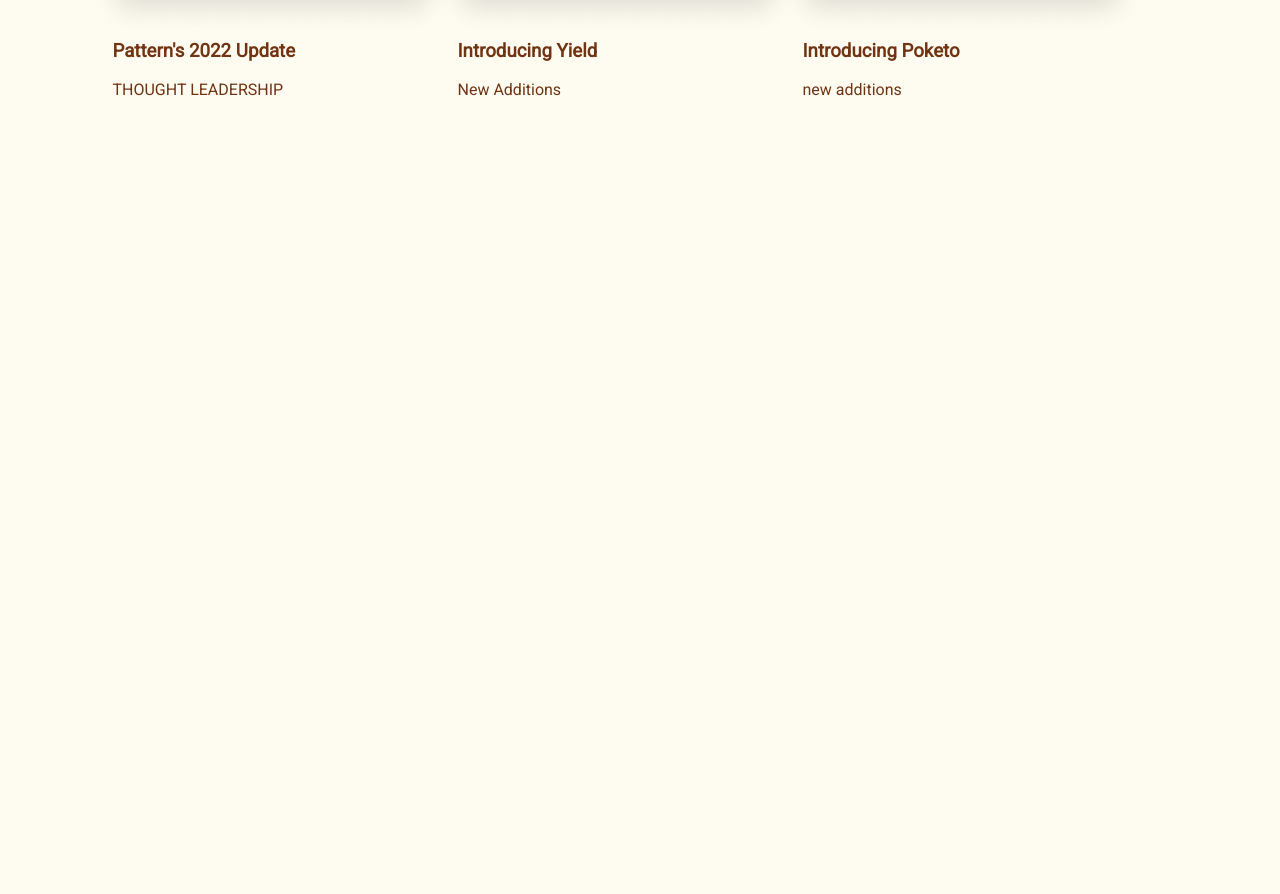
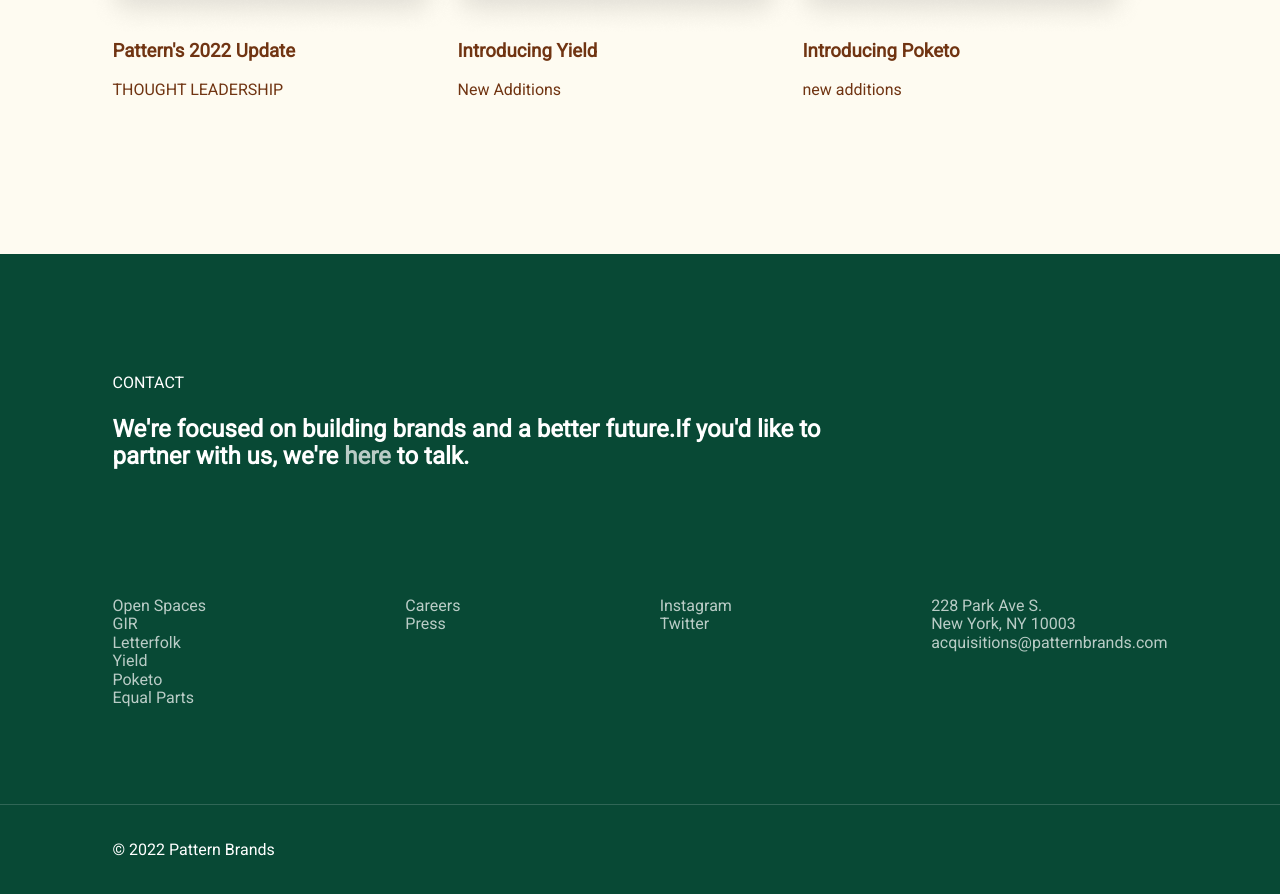
Before and after one commit to DanilaNevejun/KurwaProject, a plain HTML site: page index.html in a window 1280 px wide. Shown: the part 2413-3307 px from the top of the page. Before the commit the page ends 2651 px from the top, so only its background shows below. Drawn offline with Linux system fonts and the light colour scheme.

Commit message:
fifth commit

```diff
--- a/css/style.css
+++ b/css/style.css
@@ -96,3 +96,43 @@ body {
 .main__content {
     padding-bottom: 122px;
 }
+
+.footer {
+    background-color: #084935;
+    color: #fff;
+    min-height: 644px;
+}
+
+.contact {
+    color: #ffffff;
+    padding-top: 120px;
+    margin-bottom: 24px;
+}
+
+.footer__title {
+    max-width: 711px;
+    margin-bottom: 110px;
+}
+
+.footer__title span {
+    color: rgba(255, 255, 255, 0.72);
+}
+
+.footer__contacts {
+    display: flex;
+    justify-content: space-between;
+    color: rgba(255, 255, 255, 0.72);
+    margin-bottom: 81px;
+    margin-left: -40px;
+}
+
+.footer__contacts-bottom {
+    border-bottom: 1px solid rgba(255, 255, 255, 0.16);
+
+}
+
+
+.footer__container-text {
+    font-size: 16px;
+    margin-top: 36px;
+}
--- a/index.html
+++ b/index.html
@@ -168,7 +168,74 @@
 
     <footer class="footer">
         <div class="container">
+            <div class="footer__inner">
+                <p class="contact">CONTACT</p>
+                <h2 class="footer__title">We're focused on building brands and a better future.If you'd like to partner
+                    with us, we're
+                    <span>here</span>
+                    to talk.
+                </h2>
 
+                <div class="footer__contacts">
+                    <ul class="footer__list">
+                        <li class="footer__list-item">
+                            <a class="footer__list-link" href="#">Open Spaces</a>
+                        </li>
+                        <li class="footer__list-item">
+                            <a class="footer__list-link" href="#">GIR</a>
+                        </li>
+                        <li class="footer__list-item">
+                            <a class="footer__list-link" href="#">Letterfolk</a>
+                        </li>
+                        <li class="footer__list-item">
+                            <a class="footer__list-link" href="#">Yield</a>
+                        </li>
+                        <li class="footer__list-item">
+                            <a class="footer__list-link" href="#">Poketo</a>
+                        </li>
+                        <li class="footer__list-item">
+                            <a class="footer__list-link" href="#">Equal Parts</a>
+                        </li>
+                    </ul>
+                    <ul class="footer__list">
+                        <li class="footer__list-item">
+                            <a class="footer__list-link" href="#">Careers</a>
+                        </li>
+                        <li class="footer__list-item">
+                            <a class="footer__list-link" href="#">Press</a>
+                        </li>
+                    </ul>
+                    <ul class="footer__list">
+                        <li class="footer__list-item">
+                            <a class="footer__list-link" href="#">Instagram</a>
+                        </li>
+                        <li class="footer__list-item">
+                            <a class="footer__list-link" href="#">Twitter</a>
+                        </li>
+                    </ul>
+                    <ul class="footer__list">
+                        <li class="footer__list-item">
+                            <a class="footer__list-link" href="#">228 Park Ave S.</a>
+                        </li>
+                        <li class="footer__list-item">
+                            <a class="footer__list-link" href="#">New York, NY 10003</a>
+                        </li>
+                        <li class="footer__list-item">
+                            <a class="footer__list-link" href="#">acquisitions@patternbrands.com</a>
+                        </li>
+                    </ul>
+
+                </div>
+
+            </div>
+        </div>
+        <div class="footer__contacts-bottom">
+
+        </div>
+        <div>
+            <div class="container">
+                <p class="footer__container-text">© 2022 Pattern Brands</p>
+            </div>
         </div>
     </footer>
     <script src="./js/main.js"></script>
```
